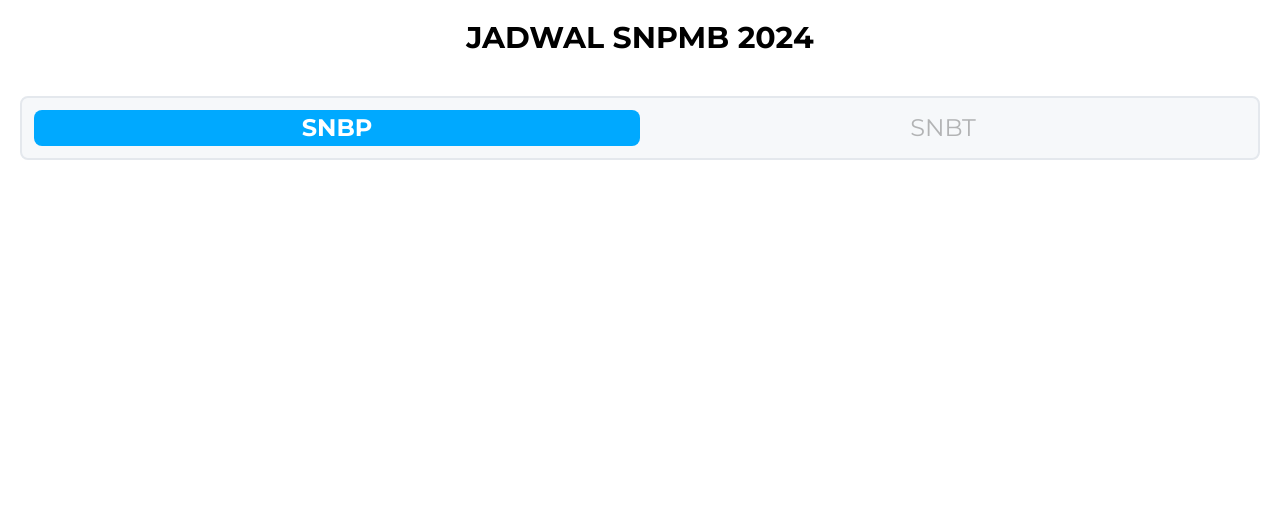
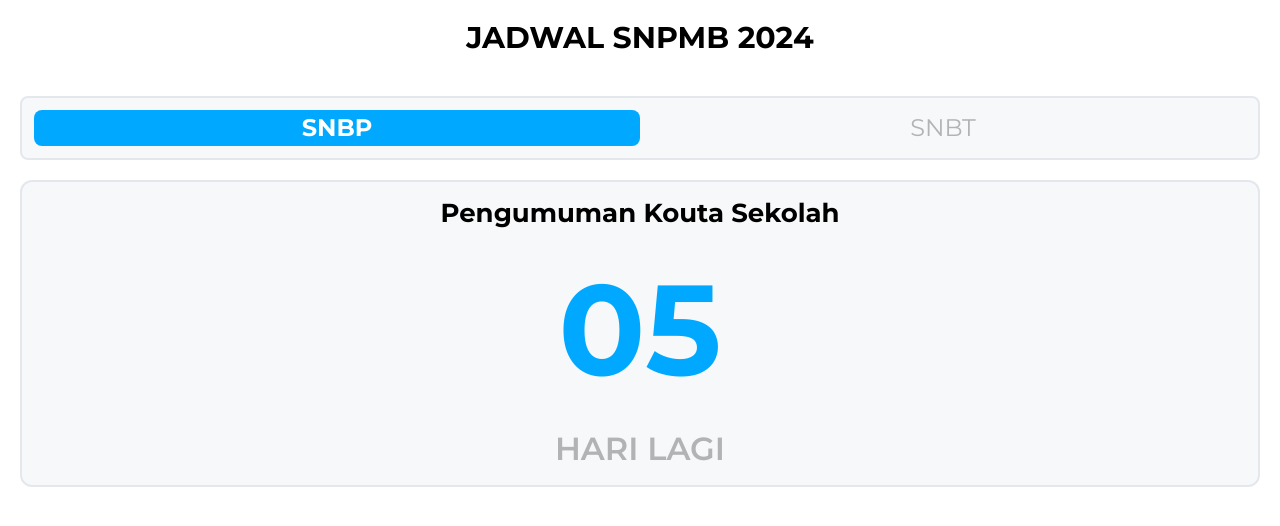
Before and after one commit to nardaiv/multiple-date-count-down, a React (Vite) app: page / in a window 1280 px wide. Shown: the top 526 px of the page. Built offline with nearby package versions, Linux system fonts and the light colour scheme.

Commit message:
creating style for countdown

```diff
--- a/src/App.jsx
+++ b/src/App.jsx
@@ -4,6 +4,8 @@ import React  from 'react'
 // import './App.css'
 import Menu from './Menu'
 import Data from './Data'
+import CountDown from './CountDown';
+import OtherSchedule from './OtherSchedule';
 
 function App() {
   const [currentDate, setCurrentDate ]= React.useState(new Date().getUTCDate());
@@ -19,6 +21,8 @@ function App() {
     <div className='p-5 gap-10 '>
      <h1 className='font-bold text-3xl text-center mb-10'>JADWAL SNPMB 2024</h1>
      <Menu selected={selected} changeSelected={changeSelected} />
+     <CountDown currentDate={currentDate} data={Data}/>
+     <OtherSchedule currentDate={currentDate} data={Data} />
     </div>
 
   )
--- /dev/null
+++ b/src/CountDown.jsx
@@ -0,0 +1,12 @@
+import React from 'react'
+
+export default function CountDown(props){
+
+    return (
+        <div className='bg-grey border-2 border-darkgrey w-12/12 rounded-xl p-3 mt-5 text-center'>
+            <h2 className='font-bold text-[26px]'>Pengumuman Kouta Sekolah</h2>
+            <p className='text-mainblue text-[128px] font-bold'>05</p>
+            <p className='text-faintblack font-semibold text-[32px]'>HARI LAGI</p>
+        </div>
+    )
+}
--- /dev/null
+++ b/src/OtherSchedule.jsx
@@ -0,0 +1,8 @@
+import React from "react";
+
+export default function OtherSchedule(props){
+
+    return(
+        <div></div>
+    )
+}
```
